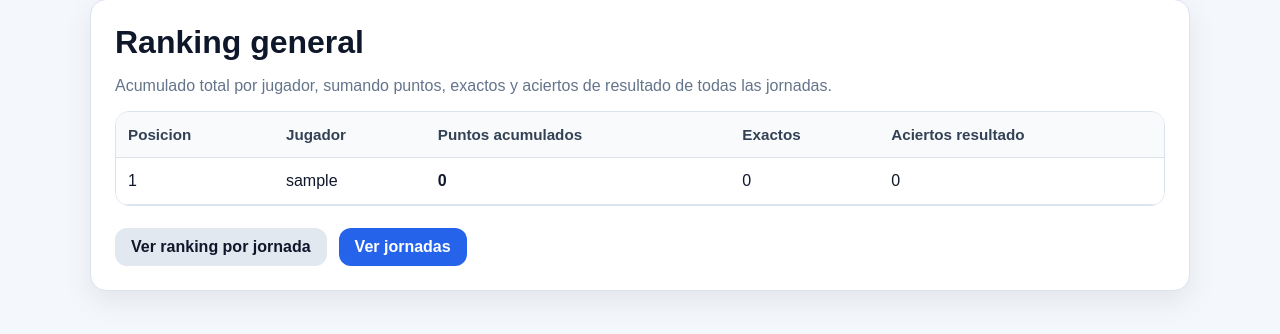
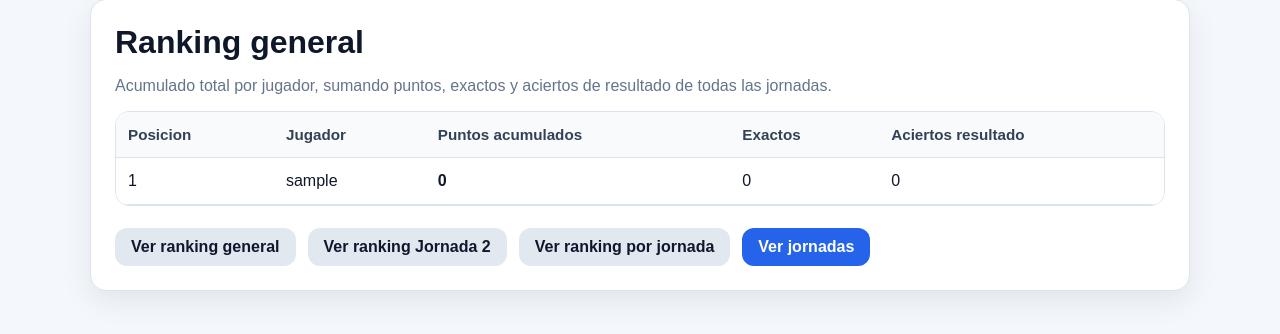
Before and after one commit to Rickyj09/pollamundialista, a Flask app: page /resultados/general in a window 1280 px wide. Shown: the part 184-518 px from the top of the page. Run offline with Flask 3, Linux system fonts and the light colour scheme; the visitor is signed in with stand-in values (Sample User, id 1); data comes from the database, SQL or seed files in the repository; data that the repository does not hold is empty.

Commit message:
Separar ranking general y ranking jornada 2

```diff
--- a/app/blueprints/resultados/routes.py
+++ b/app/blueprints/resultados/routes.py
@@ -2,7 +2,12 @@ from flask import render_template, request
 from sqlalchemy.orm import selectinload, joinedload
 from app.blueprints.resultados import resultados_bp
 from app.models import JornadaGrupo, PozoAcumulado, Partido
-from app.utils.ranking import obtener_apuestas_ordenadas_jornada, obtener_ranking_general
+from app.constants import JORNADA_2_JORNADA_GRUPO_IDS
+from app.utils.ranking import (
+    obtener_apuestas_ordenadas_jornada,
+    obtener_ranking_general,
+    obtener_ranking_por_jornadas,
+)
 from app.utils.apuestas import filtrar_partidos_sudamericanos
 
 
@@ -49,5 +54,24 @@ def ranking_general():
     return render_template(
         "resultados/general_v2.html",
         ranking=ranking,
-        pozo_final=pozo_final
+        pozo_final=pozo_final,
+        ranking_title="Ranking general",
+        ranking_description="Acumulado total por jugador, sumando puntos, exactos y aciertos de resultado de todas las jornadas.",
+        ranking_scope_label="General acumulado",
+        ranking_scope_ids=None,
     )
+
+
+@resultados_bp.route("/jornada-2")
+def ranking_jornada_2():
+    ranking = obtener_ranking_por_jornadas(JORNADA_2_JORNADA_GRUPO_IDS)
+
+    return render_template(
+        "resultados/general_v2.html",
+        ranking=ranking,
+        pozo_final=None,
+        ranking_title="Ranking Jornada 2",
+        ranking_description="Ranking independiente de Jornada 2. Solo suma apuestas de los jornada_grupo_id 2, 5, 8, 11, 14 y 17.",
+        ranking_scope_label="Jornada 2",
+        ranking_scope_ids=JORNADA_2_JORNADA_GRUPO_IDS,
+    )
--- a/app/constants.py
+++ b/app/constants.py
@@ -10,6 +10,7 @@ EQUIPOS_SUDAMERICANOS = (
 )
 
 EQUIPOS_SUDAMERICANOS_NORMALIZADOS = {nombre.strip().lower() for nombre in EQUIPOS_SUDAMERICANOS}
+JORNADA_2_JORNADA_GRUPO_IDS = (2, 5, 8, 11, 14, 17)
 
 VALOR_APUESTA_OFICIAL = Decimal("5.00")
 VALOR_PREMIO_JORNADA_OFICIAL = Decimal("4.00")
--- a/app/templates/resultados/general_v2.html
+++ b/app/templates/resultados/general_v2.html
@@ -1,10 +1,23 @@
 {% extends "base.html" %}
 
-{% block title %}Ranking general{% endblock %}
+{% block title %}{{ ranking_title or "Ranking general" }}{% endblock %}
 
 {% block content %}
-<h2 class="page-title">Ranking general</h2>
-<p class="muted">Acumulado total por jugador, sumando puntos, exactos y aciertos de resultado de todas las jornadas.</p>
+<h2 class="page-title">{{ ranking_title or "Ranking general" }}</h2>
+<p class="muted">{{ ranking_description or "Acumulado total por jugador, sumando puntos, exactos y aciertos de resultado de todas las jornadas." }}</p>
+
+{% if ranking_scope_ids %}
+    <div class="match-summary" style="margin-bottom: 18px;">
+        <div class="summary-item">
+            <div class="summary-label">Alcance</div>
+            <div class="summary-value">{{ ranking_scope_label }}</div>
+        </div>
+        <div class="summary-item">
+            <div class="summary-label">Jornadas incluidas</div>
+            <div class="summary-value">{{ ranking_scope_ids|join(", ") }}</div>
+        </div>
+    </div>
+{% endif %}
 
 {% if ranking %}
     <div class="table-wrap desktop-only">
@@ -63,6 +76,8 @@
 {% endif %}
 
 <div class="actions">
+    <a class="btn btn-secondary" href="{{ url_for('resultados.ranking_general') }}">Ver ranking general</a>
+    <a class="btn btn-secondary" href="{{ url_for('resultados.ranking_jornada_2') }}">Ver ranking Jornada 2</a>
     <a class="btn btn-secondary" href="{{ url_for('resultados.tabla') }}">Ver ranking por jornada</a>
     <a class="btn btn-primary" href="{{ url_for('jornadas.listar') }}">Ver jornadas</a>
 </div>
--- a/app/utils/ranking.py
+++ b/app/utils/ranking.py
@@ -89,6 +89,38 @@ def obtener_ranking_general():
     )
 
 
+def obtener_ranking_por_jornadas(jornada_ids):
+    jornada_ids = tuple(jornada_ids or ())
+    if not jornada_ids:
+        return []
+
+    return (
+        db.session.query(
+            Usuario.id.label("usuario_id"),
+            Usuario.nombres,
+            Usuario.apellidos,
+            func.coalesce(func.sum(Apuesta.puntos_total), 0).label("puntos"),
+            func.coalesce(func.sum(Apuesta.exactos), 0).label("exactos"),
+            func.coalesce(func.sum(Apuesta.aciertos_resultado), 0).label("aciertos_resultado"),
+        )
+        .join(Apuesta, Apuesta.usuario_id == Usuario.id)
+        .filter(
+            Usuario.es_admin.is_(False),
+            Usuario.activo.is_(True),
+            Apuesta.jornada_grupo_id.in_(jornada_ids),
+        )
+        .group_by(Usuario.id, Usuario.nombres, Usuario.apellidos)
+        .order_by(
+            func.coalesce(func.sum(Apuesta.puntos_total), 0).desc(),
+            func.coalesce(func.sum(Apuesta.exactos), 0).desc(),
+            func.coalesce(func.sum(Apuesta.aciertos_resultado), 0).desc(),
+            Usuario.nombres.asc(),
+            Usuario.apellidos.asc(),
+        )
+        .all()
+    )
+
+
 def recalcular_ranking_general():
     jornada_ids = [
         jornada_id for (jornada_id,) in db.session.query(JornadaGrupo.id).order_by(JornadaGrupo.id.asc()).all()
```
